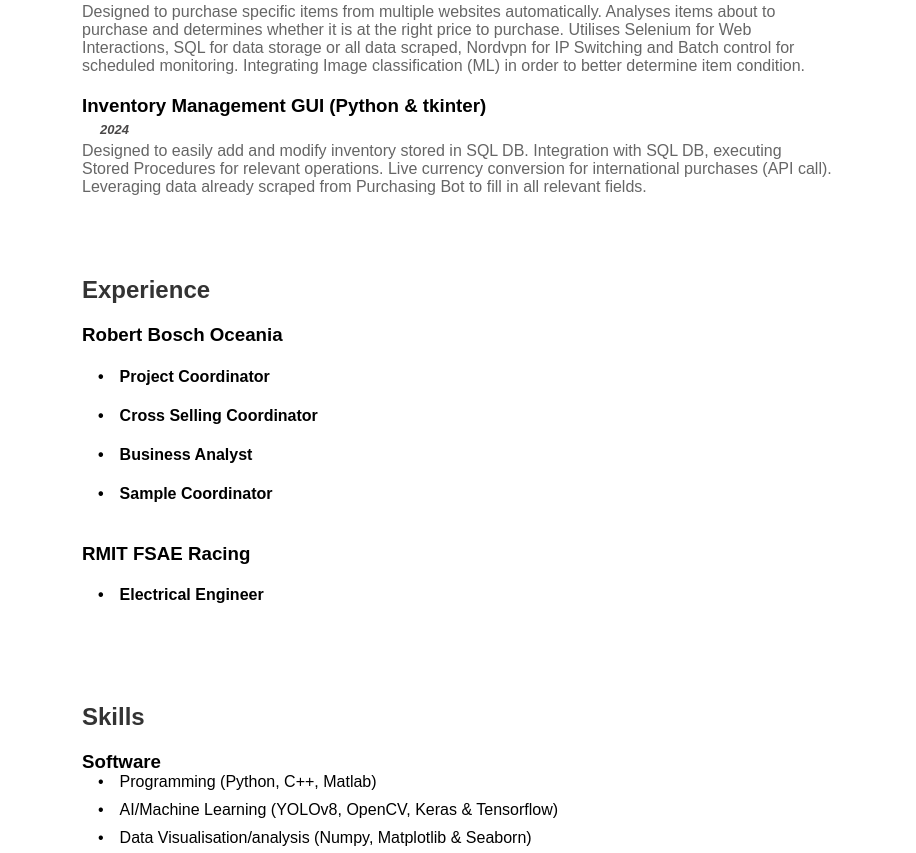
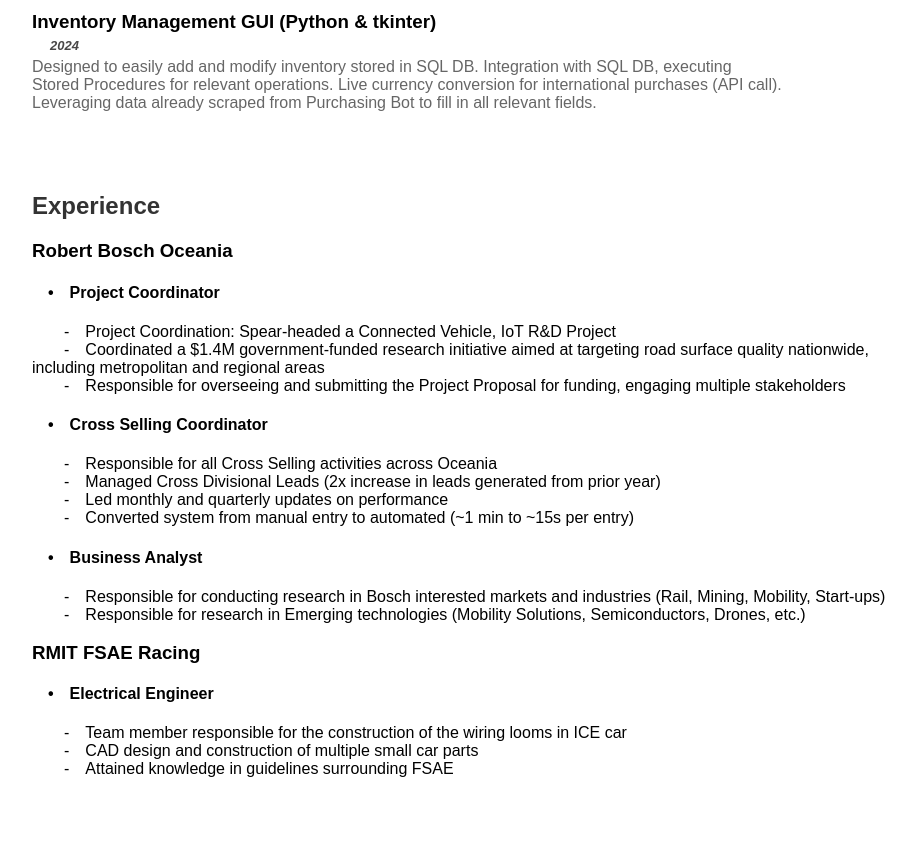
Before and after one commit to BL3600/EngPortfolio, a plain HTML site: page index.html in a window 1280 px wide. Shown: the part 1245-2098 px from the top of the page, without its empty margins (158-1074 px from the left). Drawn offline with Linux system fonts and the light colour scheme.

Commit message:
Update index.html

```diff
--- a/index.html
+++ b/index.html
@@ -50,9 +50,12 @@
         h3 {
             margin: 0;
         }
+        p {
+            margin: auto;
+        }
 
         .container {
-            max-width: 800px;
+            max-width: 900px;
             margin: 0 auto;
         }
 
@@ -220,12 +223,33 @@
             <h2>Experience</h2>
             <h3>Robert Bosch Oceania</h3>
             <h4>&emsp;&bull;&emsp;Project Coordinator</h4>
+            <p>
+                &emsp;&emsp;-&emsp;Project Coordination: Spear-headed a Connected Vehicle, IoT R&D Project<br>
+                &emsp;&emsp;-&emsp;Coordinated a $1.4M government-funded research initiative aimed at targeting road surface quality nationwide, including metropolitan and regional areas<br>
+                &emsp;&emsp;-&emsp;Responsible for overseeing and submitting the Project Proposal for funding, engaging multiple stakeholders<br>
+            </p>
             <h4>&emsp;&bull;&emsp;Cross Selling Coordinator</h4>
+            <p>
+                &emsp;&emsp;-&emsp;Responsible for all Cross Selling activities across Oceania <br>
+                &emsp;&emsp;-&emsp;Managed Cross Divisional Leads (2x increase in leads generated from prior year)<br>
+                &emsp;&emsp;-&emsp;Led monthly and quarterly updates on performance<br>
+                &emsp;&emsp;-&emsp;Converted system from manual entry to automated (~1 min to ~15s per entry)<br>
+            </p>
             <h4>&emsp;&bull;&emsp;Business Analyst</h4>
-            <h4>&emsp;&bull;&emsp;Sample Coordinator</h4>
+            <p>
+                &emsp;&emsp;-&emsp;Responsible for conducting research in Bosch interested markets and industries (Rail, Mining, Mobility, Start-ups)<br>
+                &emsp;&emsp;-&emsp;Responsible for research in Emerging technologies (Mobility Solutions, Semiconductors, Drones, etc.)<br>
+            </p>
             <br>
             <h3>RMIT FSAE Racing</h3>
             <h4>&emsp;&bull;&emsp;Electrical Engineer</h4>
+            <p>
+                &emsp;&emsp;-&emsp;Team member responsible for the construction of the wiring looms in ICE car<br>
+                &emsp;&emsp;-&emsp;CAD design and construction of multiple small car parts<br>
+                &emsp;&emsp;-&emsp;Attained knowledge in guidelines surrounding FSAE<br>
+            </p>
+
+
             <br>
         </div>
     </section>
```
